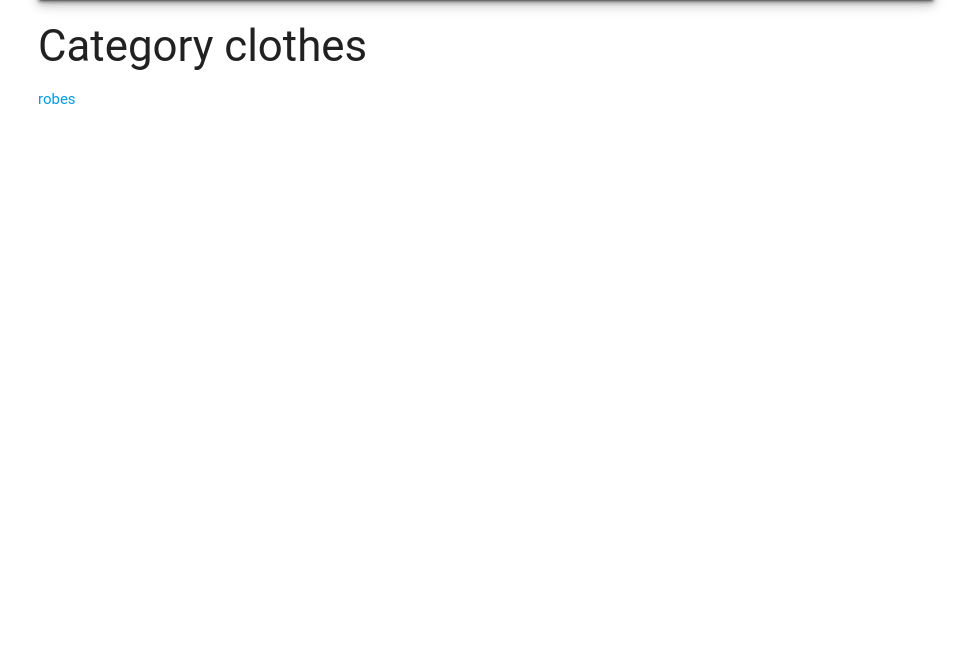
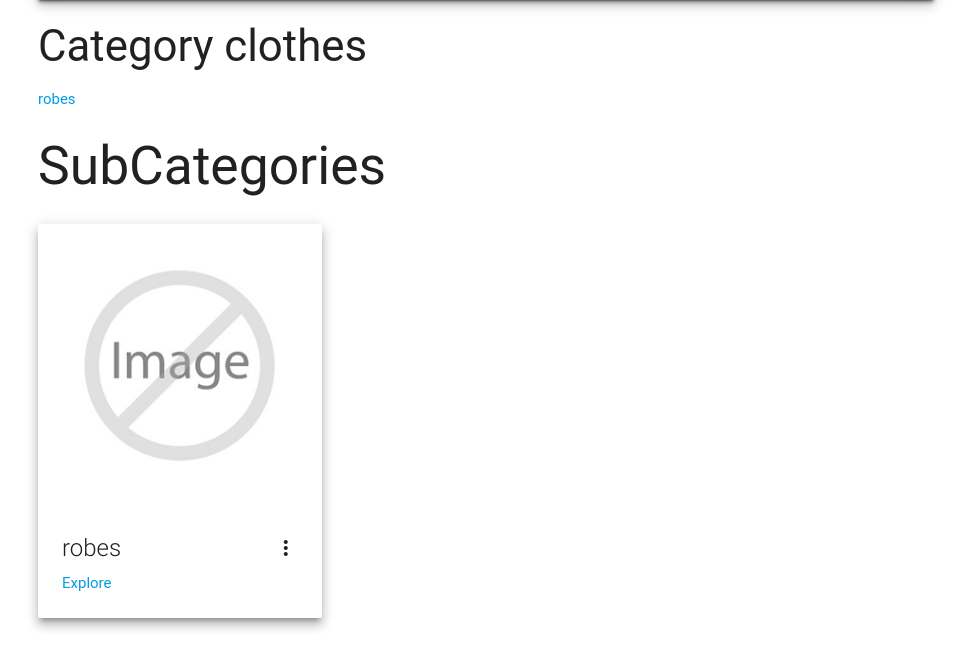
Before and after one commit to jnwcki/theons_list, a Django app: page /category/1 in a window 1280 px wide. Shown: the part 82-751 px from the top of the page, without its empty margins (154-1123 px from the left). Run offline with Django 3.2, Linux system fonts and the light colour scheme; data comes from the database, SQL or seed files in the repository; both versions use the stored data as it was after the commit; some libraries are stand-ins or nearby versions; some web fonts are replaced.

Commit message:
added more categories

```diff
--- a/theonsapp/models.py
+++ b/theonsapp/models.py
@@ -24,6 +24,8 @@
 class SubCategory(models.Model):
     name = models.CharField(max_length=50)
     category = models.ForeignKey(Category)
+    photo = models.ImageField(upload_to='uploads/subcategories',
+                              default='uploads/default.png')
 
     def __str__(self):
         return self.name
--- a/theonsapp/templates/category_breadcrumb_navbar_include.html
+++ b/theonsapp/templates/category_breadcrumb_navbar_include.html
@@ -1,6 +1,6 @@
 <nav>
     <div class="nav-wrapper brown darken-4 z-depth-3">
-      <div class="col s12" style="margin: 2%">
+      <div class="col s12" style="margin: 2%;">
         <a href="{% url 'index' %}" class="breadcrumb">Home</a>
         <a href="{% url 'category_detail' category.pk %}" class="breadcrumb">{{ category }}</a>
         <a href="{% url 'index' %}" class="brand-logo right">Theon's List</a>
--- a/theonsapp/templates/subcategory_breadcrumb_navbar_include.html
+++ b/theonsapp/templates/subcategory_breadcrumb_navbar_include.html
@@ -1,6 +1,6 @@
 <nav>
     <div class="nav-wrapper brown darken-4 z-depth-3">
-      <div class="col s12" style="margin: 2%">
+      <div class="col s12" style="margin: 2%;">
         <a href="{% url 'index' %}" class="breadcrumb">Home</a>
         <a href="{% url 'category_detail' subcategory.category.pk %}" class="breadcrumb">{{ subcategory.category }}</a>
         <a href="{% url 'sub_item_list' subcategory.pk 1 %}" class="breadcrumb">{{ subcategory }}</a>
--- a/theonsapp/templates/theonsapp/category_detail.html
+++ b/theonsapp/templates/theonsapp/category_detail.html
@@ -12,5 +12,26 @@
         <li><a href="{% url 'sub_item_list' sub.pk 1 %}">{{ sub }}</a></li>
     {% endfor %}
 </ul>
+<div class="col l12">
+  <h2>SubCategories</h2>
+  <div class="row">
+    {% for sub in category.subcategory_set.all %}
+        <div class="col s12 m6 l4">
+          <div class="card z-depth-4">
+            <div class="card-image waves-effect waves-block waves-light">
+              <img class="activator" src="{{ sub.photo.url }}">
+              <span class="card-title">{{ sub }}</span>
+            </div>
+            <div class="card-content">
+              <span class="card-title activator grey-text text-darken-4">{{ sub }}<i class="material-icons right">more_vert</i></span>
+              <p><a href="{% url 'category_detail' category.pk %}">Explore</a></p>
+            </div>
+          </div>
+        </div>
+    {% endfor %}
+  </div>
+</div>
+
+
 
 {% endblock %}
```
Also changed, not shown: db.sqlite3, theonsapp/migrations/0007_subcategory_photo.py (added), theonsapp/templates/index.html (indentation only), uploads/categories/eilean-donan-castle-650681_640.jpg (added), uploads/categories/helmet-978558_640.jpg (added), uploads/categories/horse-1340969_640.jpg (added), uploads/categories/table-scape-200035_640.jpg (added), uploads/subcategories/sport-866027_640.jpg (added).
